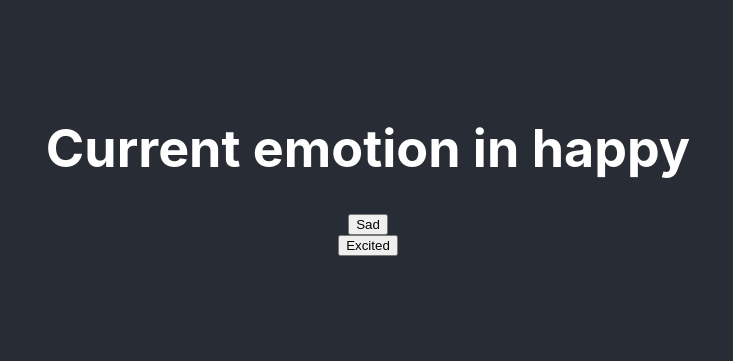
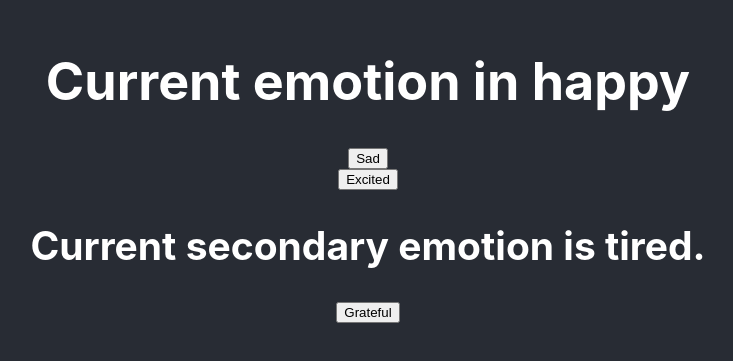
Before and after one commit to ralexrivero/react.js, a React (Create React App) app in the folder 01-Create_React_App/my-app/: page / in a window 1280 px wide. Shown: the part 231-592 px from the top of the page, without its empty margins (272-1005 px from the left). Built offline with nearby package versions, Linux system fonts and the light colour scheme.

Commit message:
dependency array

```diff
--- a/01-Create_React_App/my-app/src/App.js
+++ b/01-Create_React_App/my-app/src/App.js
@@ -3,17 +3,23 @@
 
 function App() {
   const [emotion, setEmotion] = useState("happy");
+  const [secondary, setSecondary] = useState("tired");
 
   useEffect(() => {
     console.log(`It's ${emotion} right now`);
-  }, [emotion]);
+  }, [emotion, secondary]);
 
+  useEffect(() => {
+    console.log(`It's ${secondary} right now`);
+  }, [secondary]);
   return (
     <div className="App">
       <header className="App-header">
         <h1>Current emotion in {emotion}</h1>
         <button onClick={() => setEmotion("sad")}>Sad</button>
         <button onClick={() => setEmotion("excited")}>Excited</button>
+        <h2>Current secondary emotion is {secondary}.</h2>
+        <button onClick={() => setSecondary("grateful")}>Grateful</button>
       </header>
     </div>
   );
```
Also changed, not shown: 1 other file (tests, documents, lock files or other folders).
